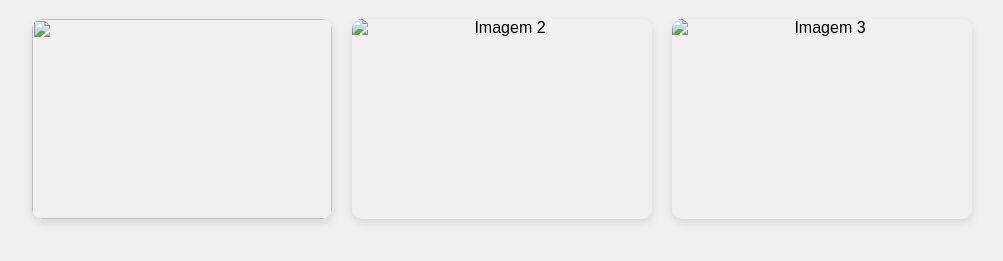
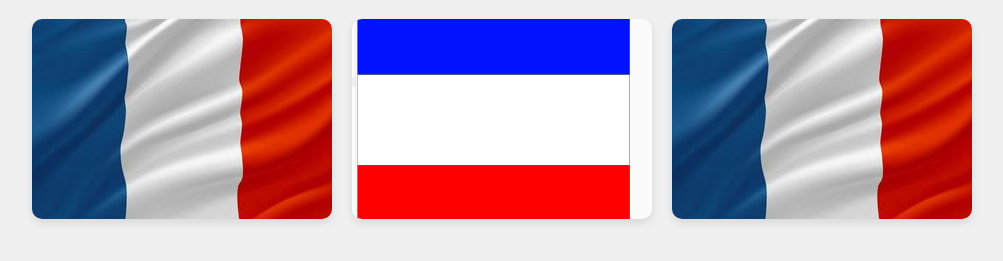
Before and after one commit to MateusShiguiSio/Trabalho_Imagens, a plain HTML site: page index.html in a window 1280 px wide. Shown: the part 61-322 px from the top of the page, without its empty margins (138-1141 px from the left). Drawn offline with Linux system fonts and the light colour scheme.

Commit message:
Update index.html

```diff
--- a/index.html
+++ b/index.html
@@ -10,9 +10,9 @@
     <h1>Galeria de Imagens</h1>
 
     <div class="image-container">
-        <img src="imagem1.jpg" alt="">
-        <img src="imagem2.jpg" alt="Imagem 2">
-        <img src="imagem3.jpg" alt="Imagem 3">
+        <img src="grw.jpg" alt="grw.jpg">
+        <img src="gr.png" alt="gr.png">
+        <img src="grw.jpg" alt="grw.jpg">
     </div>
 </body>
 </html>
```
